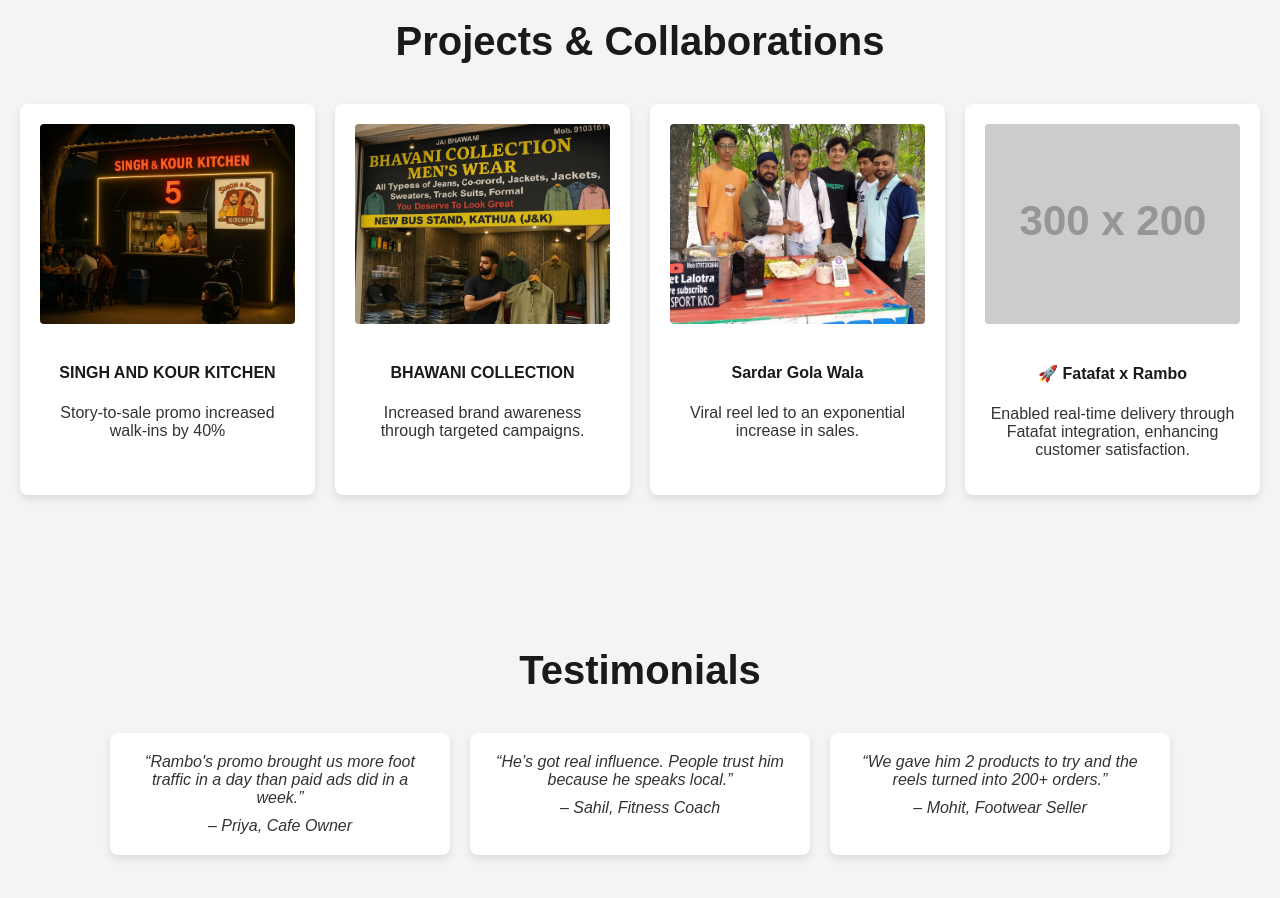
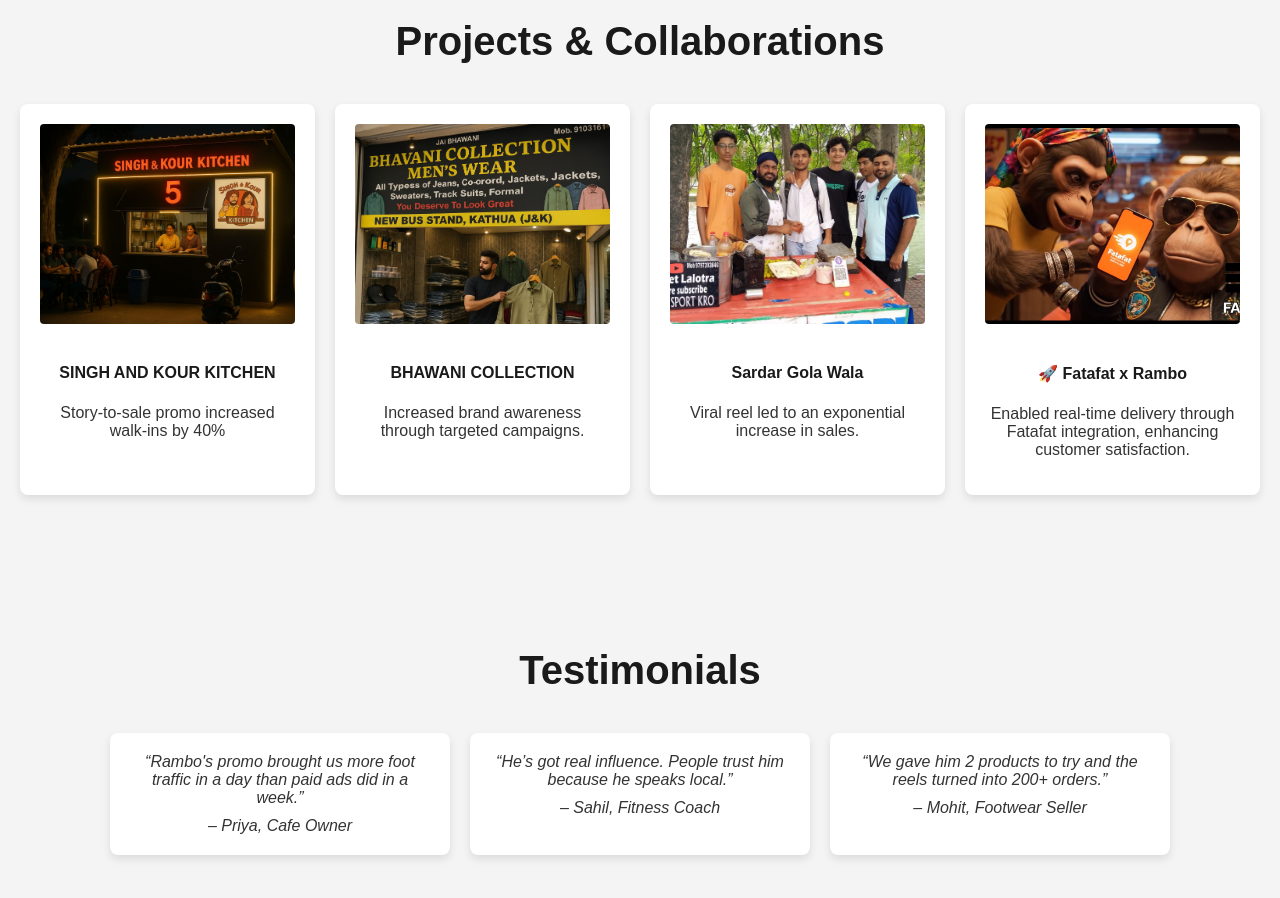
Before and after one commit to shivamkakaal/RAMBOPORTFOLI, a plain HTML site: page index.html in a window 1280 px wide. Shown: the part 1640-2538 px from the top of the page. Drawn offline with Linux system fonts and the light colour scheme; placeholder pictures from the web are drawn by us.

Commit message:
feat: Update Fatafat project with local image

```diff
--- a/index.html
+++ b/index.html
@@ -113,7 +113,7 @@
                 <p>Viral reel led to an exponential increase in sales.</p>
             </div>
             <div class="project-item">
-                <img src="https://placehold.co/300x200/cccccc/000000?text=Fatafat+x+Rambo" alt="Fatafat x Rambo">
+                <img src="./images/fatafat.png" alt="Fatafat x Rambo">
                 <h4>🚀 Fatafat x Rambo</h4>
                 <p>Enabled real-time delivery through Fatafat integration, enhancing customer satisfaction.</p>
             </div>
```
Also changed, not shown: images/fatafat.png (added).
